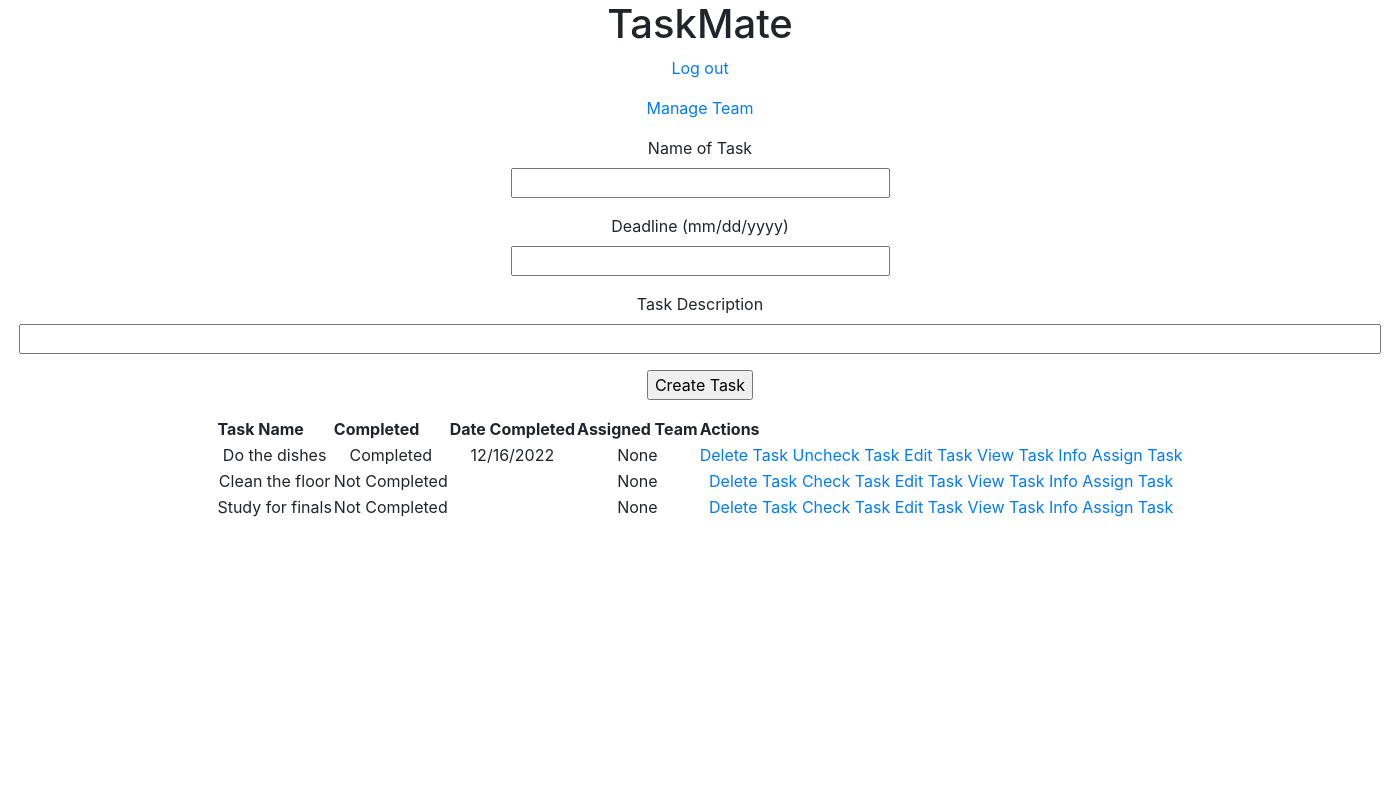
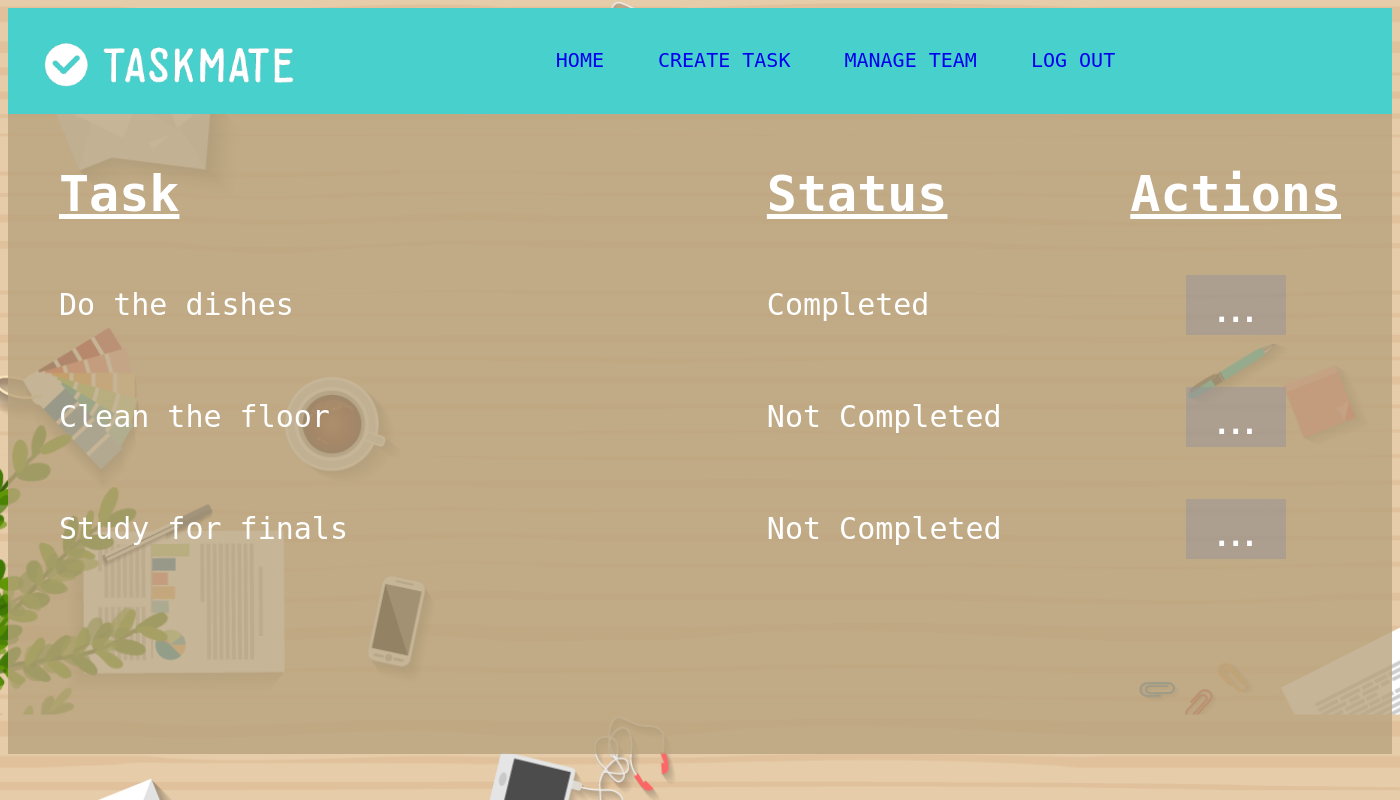
Before and after one commit to Phuoc-L/Team_2, a Flask app: page /taskmenu in a window 1400 px wide. Run offline with Flask 2, Linux system fonts and the light colour scheme; data comes from the database, SQL or seed files in the repository; both versions use the stored data as it was after the commit; some libraries are stand-ins or nearby versions.

Commit message:
Implemented visual interface (css/html)

```diff
--- a/app/forms.py
+++ b/app/forms.py
@@ -9,8 +9,8 @@ class LoginForm(FlaskForm):
     submit = SubmitField('Sign In')
 
 class SignUpForm(FlaskForm):
-    username = StringField('Username', validators = [DataRequired()])
-    password = PasswordField('Password', validators = [DataRequired()])
+    username = StringField('Create Username', validators = [DataRequired()])
+    password = PasswordField('Create Password', validators = [DataRequired()])
     submit = SubmitField('Create Account')
 
 class TaskForm(FlaskForm):
@@ -31,7 +31,7 @@ class CheckOffTaskForm(FlaskForm):
 
 class TeamForm(FlaskForm):
     team_name = StringField("Name of Team", validators = [DataRequired()])
-    add_user = StringField("Name of user", validators = [DataRequired()])
+    add_user = StringField("Name of User", validators = [DataRequired()])
     submit = SubmitField('Create Team')
 
 class AssignTeamForm(FlaskForm):
--- a/app/routes.py
+++ b/app/routes.py
@@ -75,20 +75,14 @@ def Create_Account():
             new_user.set_password(form.password.data)
             db.session.add(new_user)
             db.session.commit()
-            flash('Account Created')
+            return redirect('/login')
 
     return render_template('create_account.html', title = 'Create Account', form = form)
 
 @myapp.route('/taskmenu', methods = ['GET', 'POST'])
 def taskmenu():
     #@login_required
-    form = TaskForm()
-    if form.validate_on_submit():
-        # create the new task
-        new_task = Task(task_name = form.task_name.data, task_description = form.task_description.data)
-        new_task.set_deadline(form.deadline.data)
-        db.session.add(new_task)
-        db.session.commit()
+
 
     posts = []
     alltask = Task.query.all()
@@ -137,7 +131,20 @@ def taskmenu():
                 }
                 ]
 
-    return render_template('taskmenu.html', title = 'Task', form = form, posts = posts)
+    return render_template('taskmenu.html', title = 'Task', posts = posts)
+
+@myapp.route('/createtask', methods = ["GET","POST"])
+def CreateTask():
+    form = TaskForm()
+    if form.validate_on_submit():
+        # create the new task
+        new_task = Task(task_name = form.task_name.data, task_description = form.task_description.data)
+        new_task.set_deadline(form.deadline.data)
+        db.session.add(new_task)
+        db.session.commit()
+        return redirect('/taskmenu')
+    return render_template('createtask.html', title='Create Task', form=form)
+
 
 @myapp.route('/deletetask/<int:id>')
 def DeleteTask(id):
@@ -189,7 +196,7 @@ def EditTask(id):
 @myapp.route("/taskinfo/<int:id>")
 def taskInfo(id):
     task_to_view = Task.query.get_or_404(id)
-    return render_template('taskinfo.html', title='TaskInfo', name = task_to_view.task_name, description = task_to_view.task_description, deadline = task_to_view.deadline.strftime("%m/%d/%Y"))
+    return render_template('taskinfo.html', title='TaskInfo', name = task_to_view.task_name, description = task_to_view.task_description, deadline = task_to_view.deadline.strftime("%m/%d/%Y"), team = task_to_view.team)
 
 @myapp.route("/AssignTask/<int:id>", methods = ["GET","POST"])
 def AssignTeam(id):
--- /dev/null
+++ b/app/static/styles/style.css
@@ -0,0 +1,167 @@
+body {
+    background-image: url('/static/img/background.png');
+    background-size: 140%;
+    background-repeat: repeat;
+    background-position: top-right;
+}
+p {
+    text-align: center;
+    font-size: 20px;
+}
+.div1 {
+  margin-top: 80pt;
+  margin-left:auto;
+  margin-right:auto;
+  color: white;
+  border-radius: 40px;
+  background: rgba(72,209,204, 0.8);
+  padding: 10px;
+  width: 500px;
+  display:block;
+  overflow: auto;
+  position: relative;
+  font-family: "Arial Rounded MT Bold", "Arial Rounded MT Bold", monospace;
+  font-size: 30px;
+}
+
+.div2 {
+  color: white;
+  background: rgba(184, 163, 126, 0.8);
+  padding: 0 px;
+  display: block;
+  position: relative;
+  overflow: auto;
+  height: 80vh;
+  font-family: "Arial Rounded MT Bold", "Arial Rounded MT Bold", monospace;
+}
+
+.loginlogo{
+  display: block;
+  margin-left: auto;
+  margin-right: auto;
+  width: 100%;
+  height: auto;
+}
+
+a:visited {
+  color: white;
+}
+
+.container {
+  width: 80%;
+}
+
+header {
+  background-color:mediumturquoise;
+}
+
+header::after {
+  content: '';
+  display:table;
+  clear: both;
+}
+.logo {
+  float: left;
+  width: 30%;
+}
+
+nav {
+  float: right;
+}
+
+nav ul {
+  margin: 0;
+  padding: 0;
+  list-style: none;
+}
+
+nav li {
+  display: inline-block;
+  font-family: "Arial Rounded MT Bold", "Arial Rounded MT Bold", monospace;
+  padding-top: 40px;
+  padding-left: 50px;
+  font-size: 20px;
+}
+
+nav a {
+  text-decoration: none;
+}
+nav a:hover {
+  text-decoration: underline;
+}
+
+a:visited {
+  color: white;
+}
+
+th {
+  font-size: 50px;
+  text-decoration: underline;
+  font-weight: bold;
+}
+th:first-child{
+  width: 70%;
+}
+th:first-child+th{
+  width:50%;
+}
+td {
+  font-size: 30px;
+}
+td:last-child{
+  text-align: center;
+}
+
+table {
+  border-spacing: 50px;
+  table-layout: fixed;
+  text-align: left;
+}
+
+.center {
+  margin-left: auto;
+  margin-right: auto;
+}
+
+.dropbtn {
+  background-color:rgba(151, 148, 153, 0.5);
+  color: white;
+  font-size: 50px;
+  width: 100px;
+  border: none;
+  cursor: pointer;
+}
+
+.dropbtn:hover, .dropbtn:focus {
+  background-color: mediumturquoise;
+}
+
+.dropdown {
+  position: relative;
+  display: inline-block;
+}
+
+.dropdown-content {
+  display: none;
+  position: absolute;
+  background-color: white;
+  box-shadow: 0px 8px 16px 0px rgba(0,0,0,0.2);
+  z-index: 1;
+  font-size: 10px;
+  text-align: center;
+}
+
+.dropdown-content a {
+  color: black;
+  padding: 12px 16px;
+  text-decoration: none;
+  display: block;
+}
+
+.dropdown-content a:hover {
+  background-color: rgb(209, 155, 155)
+}
+
+.show {
+  display:block;
+}
--- a/app/templates/assigntask.html
+++ b/app/templates/assigntask.html
@@ -1,7 +1,6 @@
 {% extends "base.html" %}
 
 {% block content %}
-    <h1>Assign Task</h1>
     <form action="" method="post" novalidate>
         {{ form.hidden_tag() }}
         <p>
--- a/app/templates/style.css
+++ /dev/null
@@ -1,15 +0,0 @@
-/* for login.html*/
-
-.bg{
-	background: url(../img/background1.jpg) no-repeat;
-	width: 100%;
-	height: 100vh;
-	background-size: 100%;
-}
-
-.form-container {
-	background: #fff;
-	padding: 30px;
-	border-radius: 10px;
-	box-shadow: 0px 0px 10px 0px #000
-}
--- a/app/templates/taskinfo.html
+++ b/app/templates/taskinfo.html
@@ -15,6 +15,9 @@
     {{ deadline }}
 </p>
 
-
+<p>
+    Team:
+    {{ team }}
+</p>
 <p> <a href='/taskmenu'>Return to Task Menu</a> <br> </p>
 {% endblock %}
--- a/app/templates/taskmenu.html
+++ b/app/templates/taskmenu.html
@@ -2,50 +2,47 @@
 <html lang='en'>
     <head>
         <meta charset="utf-8">
-        <meta name="viewport" content="width=device-width, initial-scale=1">
-        <link rel="stylesheet" href="https://maxcdn.bootstrapcdn.com/bootstrap/4.0.0/css/bootstrap.min.css">
-        <link rel="stylesheet" href="style.css">
+        <title> Task Menu </title>
+        <link rel="stylesheet" href="{{ url_for('static', filename='styles/style.css')}}">
+        <script>
+            function myFunction() {
+                document.getElementById("actionDropdown").classList.toggle("show");
+            }
 
-        <title> Task Menu </title>
-        <style>
-            h1 {text-align: center;}
-            p {text-align: center;}
-            td {text-align: center}
-            table {border-spacing: 30px;}
-            .center {
-                margin-left: auto;
-                margin-right: auto;
+            window.onclick = function(event) {
+            if (!event.target.matches('.dropbtn')) {
+                var dropdowns = document.getElementsByClassName("dropdown-content");
+                var i;
+                for (i = 0; i < dropdowns.length; i++) {
+                    var showDropdown = dropdowns[i];
+                    if (showDropdown.classList.contains('show')) {
+                        showDropdown.classList.remove('show');
                     }
-        </style>
+                }
+            }
+        }
+        </script>
+
     </head>
+    <header>
+        <div class="container">
+            <img src="{{ url_for('static', filename='img/logo.png')}}" class="logo">
+            <nav>
+                <ul>
+                    <li><a href='/taskmenu'>HOME</a></li>
+                    <li><a href='/createtask'>CREATE TASK</a></li>
+                    <li><a href='/team'>MANAGE TEAM</a></li>
+                    <li><a href='/Logout'>LOG OUT</a></li>
+                </ul>
+            </nav>
+        </div>
+    </header>
     <body>
-    <div class="content">
-        <h1> TaskMate </h1>
-        <a href='/Logout'><p>Log out</p></a>
-        <a href='/team'><p>Manage Team</p></a>
-        <form action="" method="post" novalidate>
-            {{ form.hidden_tag() }}
-            <p>
-                {{ form.task_name.label }}<br>
-                {{ form.task_name(size=32) }}
-            </p>
-                    <p>
-                {{ form.deadline.label }}<br>
-                {{ form.deadline(size=32) }}
-            </p>
-            <p>
-                {{ form.task_description.label }}<br>
-                {{ form.task_description(size=128) }}
-            </p>
-            <p>{{ form.submit() }}</p>
-        </form>
-
+        <div class="div2">
         <table class="center">
             <tr>
-                <th>Task Name</th>
-                <th>Completed</th>
-                <th>Date Completed</th>
-                <th>Assigned Team</th>
+                <th>Task</th>
+                <th>Status</th>
                 <th>Actions</th>
             </tr>
             {% for post in posts %}
@@ -61,14 +58,9 @@
                     {% endif %}
                 </td>
                 <td>
-                    {% if post.completed == 'True' %}
-                        {{ post.datecompleted }}
-                    {% endif %}
-                </td>
-                <td>
-                    {{ post.team }}
-                </td>
-                <td>
+                    <div class="dropdown">
+                        <button onclick="myFunction()" class="dropbtn">...</button>
+                        <div id="actionDropdown" class="dropdown-content">
                             <a href="/deletetask/{{ post.id }}">Delete Task</a>
                             {% if post.completed == 'False' %}
                                 <a href="/checktask/{{ post.id }}">Check Task</a>
@@ -78,12 +70,13 @@
                             <a href="/edit/{{ post.id }}">Edit Task</a>
                             <a href="/taskinfo/{{ post.id }}">View Task Info</a>
                             <a href="/AssignTask/{{ post.id }}">Assign Task</a>
+                        </div>
+                    </div>
                 </td>
             </tr>
             {% endfor %}
 
         </table>
-        <th></th>
     </div>
     </body>
 </html>
--- a/app/templates/team.html
+++ b/app/templates/team.html
@@ -1,7 +1,6 @@
 {% extends "base.html" %}
 
 {% block content %}
-    <h1>Team</h1>
     <form action="" method="post" novalidate>
         {{ form.hidden_tag() }}
         <p>
```
Also changed, not shown: app/templates/base.html (+17 -47 lines), app/templates/create_account.html (+18 -6 lines), app/templates/createtask.html (added, +25 -0 lines), app/templates/home.html (deleted, +0 -8 lines), app/templates/login.html (+16 -15 lines), app/app.db (added), app/static/img/background.png (added), app/static/img/logo.png (added), app/templates/background2.png (deleted), app/templates/img/background1.jpg (deleted), app/templates/img/logo.png (deleted). Lines whose indentation alone changed are shown as unchanged.
